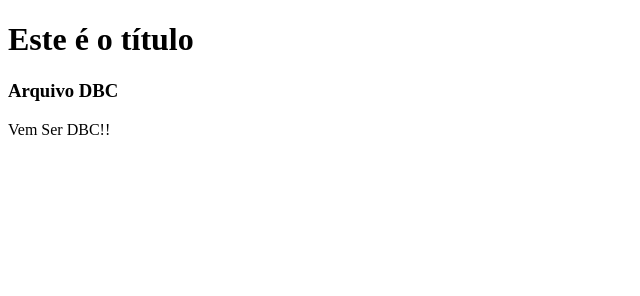
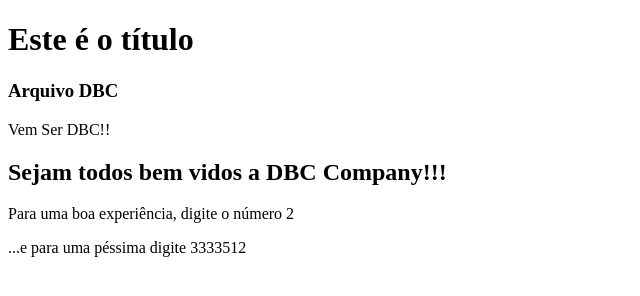
Before and after one commit to amanncio/exercicioDuplaDbc, a plain HTML site: page index.html in a window 1280 px wide. Shown: the whole page, without its empty margins (0-640 px from the left). Drawn offline with Linux system fonts and the light colour scheme.

Commit message:
Adicionando arquivos importantes no index.html

```diff
--- a/index.html
+++ b/index.html
@@ -10,5 +10,9 @@
         <h1>Este é o título</h1>
         <h3>Arquivo DBC</h3>
         <span>Vem Ser DBC!!</span>
+
+        <h2>Sejam todos bem vidos a DBC Company!!!</h2>
+        <p>Para uma boa experiência, digite o número 2</p>
+        <p>...e para uma péssima digite 3333512</p>
     </body>
 </html>
```
